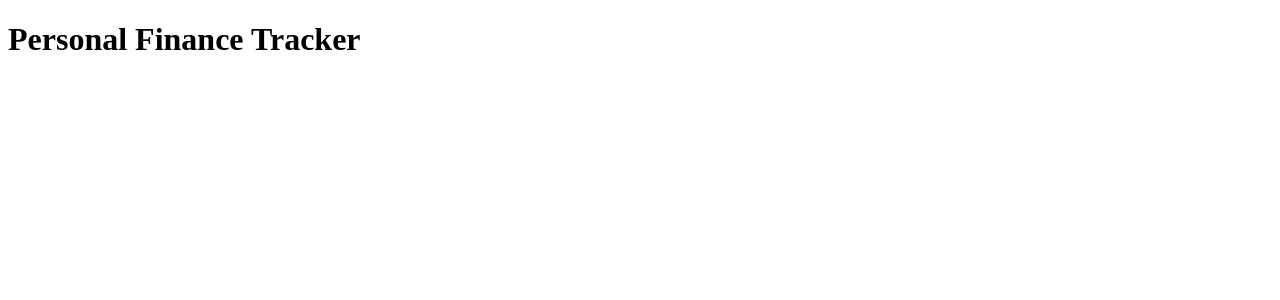
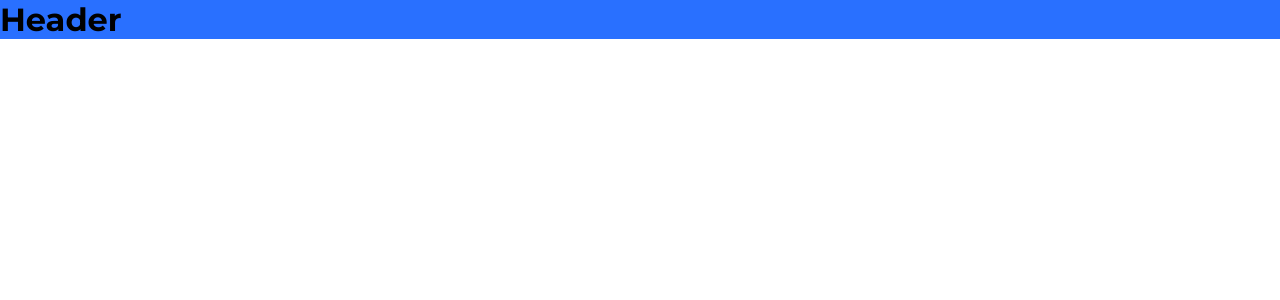
Before and after one commit to Manish123Sharma/Personal-Finance-Tracker, a React (Vite) app: page / in a window 1280 px wide. Shown: the top 300 px of the page. Built offline with nearby package versions, Linux system fonts and the light colour scheme.

Commit message:
Personal Finance Tracker

```diff
--- a/index.html
+++ b/index.html
@@ -1,13 +1,16 @@
 <!doctype html>
 <html lang="en">
-  <head>
+
+<head>
     <meta charset="UTF-8" />
-    <link rel="icon" type="image/svg+xml" href="/vite.svg" />
+    <link rel="icon" type="image/svg+xml" href="./src/assets/logo.svg" />
     <meta name="viewport" content="width=device-width, initial-scale=1.0" />
-    <title>Personal Finance Tracker</title>
-  </head>
-  <body>
+    <title>Financy</title>
+</head>
+
+<body>
     <div id="root"></div>
-    <script type="module" src="/src/main.jsx"></script>
-  </body>
+    <script type="module" src="./src/main.jsx"></script>
+</body>
+
 </html>
--- a/src/App.jsx
+++ b/src/App.jsx
@@ -1,9 +1,11 @@
 import React from 'react'
+import Header from './components/Header/Header'
+import './App.css'
 
 const App = () => {
     return (
         <div>
-            <h1>Personal Finance Tracker</h1>
+            <Header />
         </div>
     )
 }
--- a/src/index.css
+++ b/src/index.css
@@ -0,0 +1,19 @@
+@import url('https://fonts.googleapis.com/css2?family=Montserrat:ital,wght@0,100..900;1,100..900&display=swap');
+
+:root {
+    --theme: #2970ff;
+    --black: #000;
+    --white: #fff;
+    --shadow_color: rgba(227, 227, 227, 0.75);
+}
+
+body {
+    font-family: "Montserrat", sans-serif;
+    margin: 0;
+    -webkit-font-smoothing: antialiased;
+    -moz-osx-font-smoothing: grayscale;
+}
+
+input {
+    font-family: "Montserrat", sans-serif;
+}
--- a/src/main.jsx
+++ b/src/main.jsx
@@ -2,9 +2,13 @@ import { StrictMode } from 'react'
 import { createRoot } from 'react-dom/client'
 import './index.css'
 import App from './App.jsx'
+// import { Provider } from 'react-redux'
+// import { store } from './store/store.js'
 
 createRoot(document.getElementById('root')).render(
 	<StrictMode>
-		<App />
+		{/* <Provider store={store}> */}
+			<App />
+		{/* </Provider> */}
 	</StrictMode>,
 )
```
